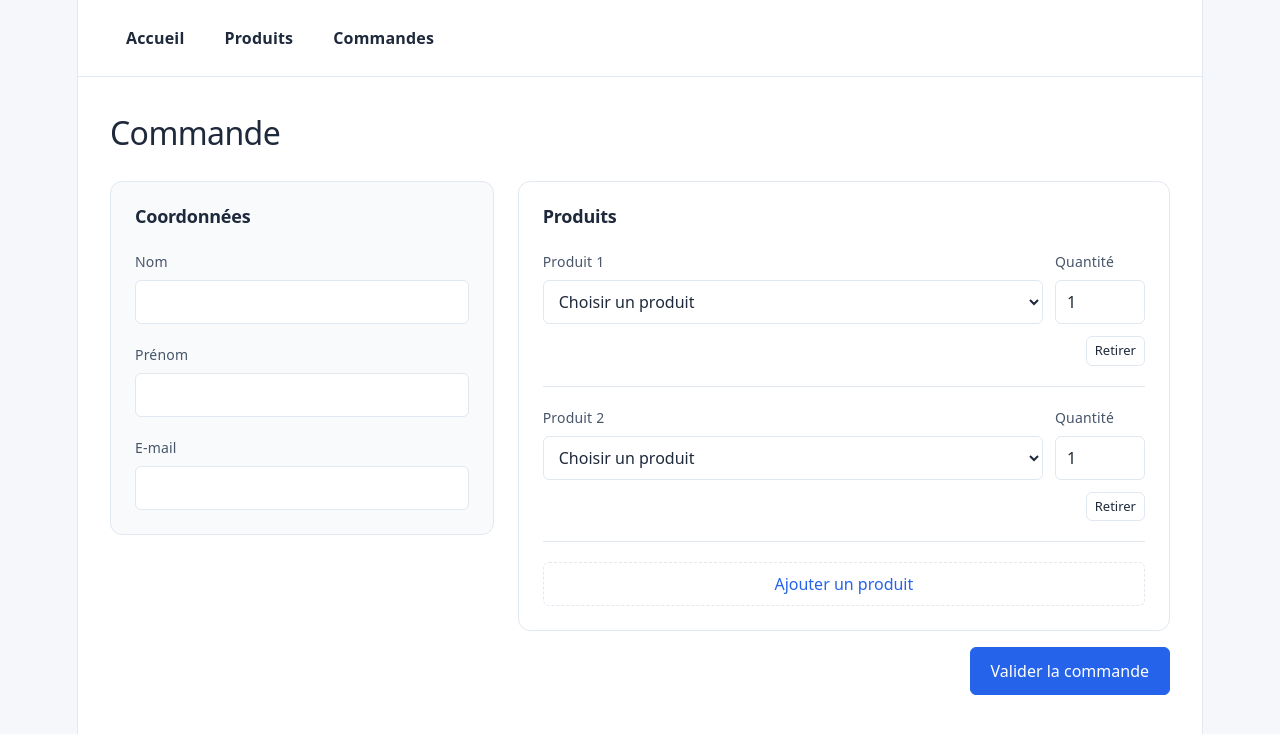
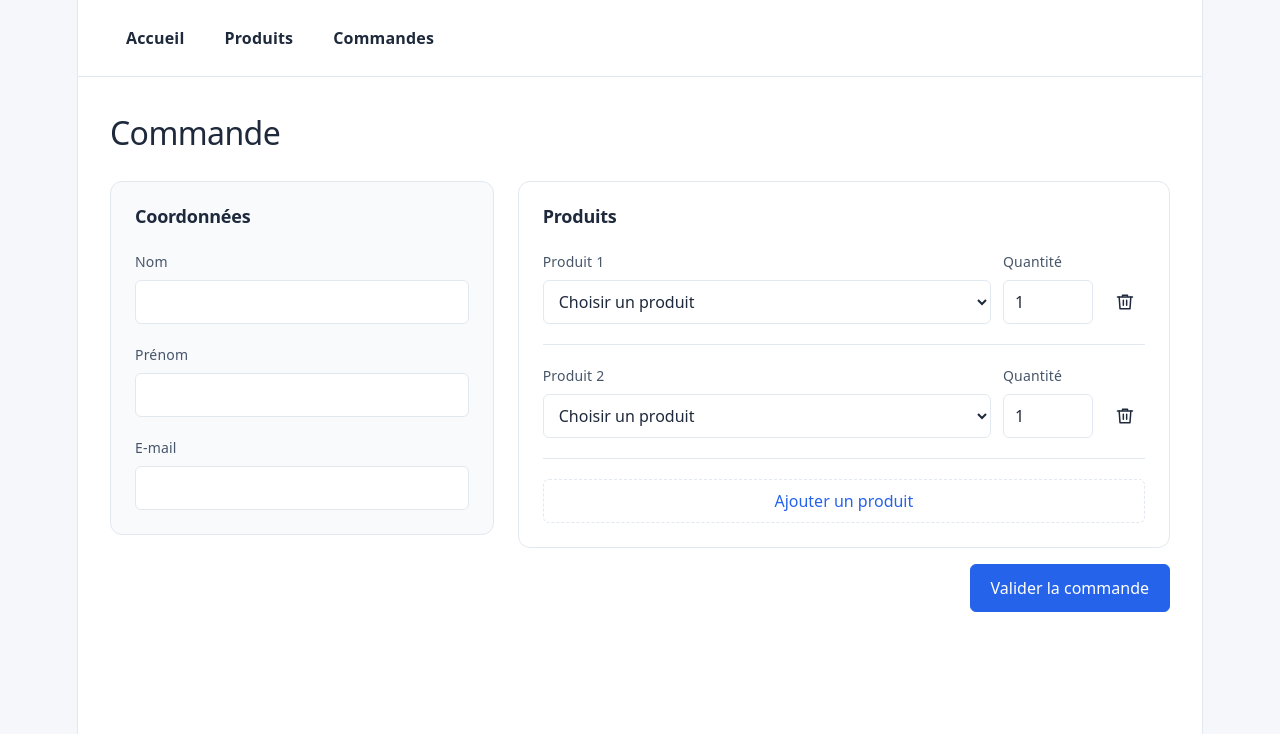
Before and after one commit to Kant-Righteous/MIAGE-M2-IPM, a React app in the folder developpement-front/demo/mini-project/app/: page /orders in a window 1280 px wide. Both pictures are taken after a click on the button "Ajouter un produit". Shown: the top 734 px of the page. Built offline with nearby package versions, Linux system fonts and the light colour scheme; the HTML template or start-up script is replaced by a standard one.

Commit message:
style: 将商品移除按钮改为行尾图标

```diff
--- a/developpement-front/demo/mini-project/app/src/App.css
+++ b/developpement-front/demo/mini-project/app/src/App.css
@@ -373,7 +373,7 @@ button:disabled {
 
 .order-item {
   display: grid;
-  grid-template-columns: minmax(0, 1fr) 90px;
+  grid-template-columns: minmax(0, 1fr) 90px 40px;
   gap: 12px;
   align-items: end;
   padding-bottom: 20px;
@@ -382,10 +382,19 @@ button:disabled {
 }
 
 .order-item > button {
-  grid-column: 1 / -1;
-  justify-self: end;
-  padding: 4px 8px;
-  font-size: 13px;
+  display: inline-flex;
+  align-items: center;
+  justify-content: center;
+  width: 40px;
+  height: 44px;
+  padding: 0;
+  border-color: transparent;
+  background: transparent;
+}
+
+.order-item > button:hover:not(:disabled) {
+  color: #b91c1c;
+  background: #fee2e2;
 }
 
 .order-products > button {
--- a/developpement-front/demo/mini-project/app/src/pages/OrdersPage.jsx
+++ b/developpement-front/demo/mini-project/app/src/pages/OrdersPage.jsx
@@ -155,8 +155,16 @@ function OrdersPage({ products, onPlaceOrder }) {
                     />
                   </div>
                   {items.length > 1 && (
-                    <button type="button" onClick={() => removeItem(index)}>
-                      Retirer
+                    <button
+                      type="button"
+                      onClick={() => removeItem(index)}
+                      aria-label={`Retirer le produit ${index + 1}`}
+                      title={`Retirer le produit ${index + 1}`}
+                    >
+                      <svg width="20" height="20" viewBox="0 0 24 24" fill="none" stroke="currentColor" strokeWidth="1.8" strokeLinecap="round" strokeLinejoin="round" aria-hidden="true" focusable="false">
+                        <path d="M3 6h18M9 6V4h6v2" />
+                        <path d="m5 6 1 14h12l1-14M10 10v6M14 10v6" />
+                      </svg>
                     </button>
                   )}
                 </div>
```
